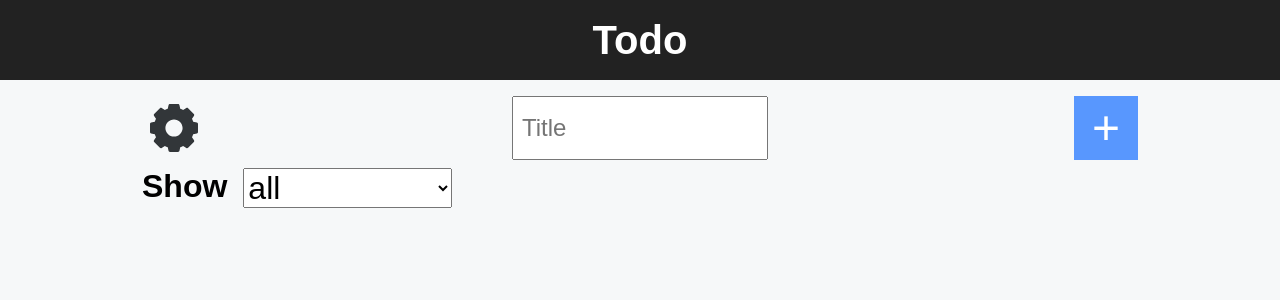
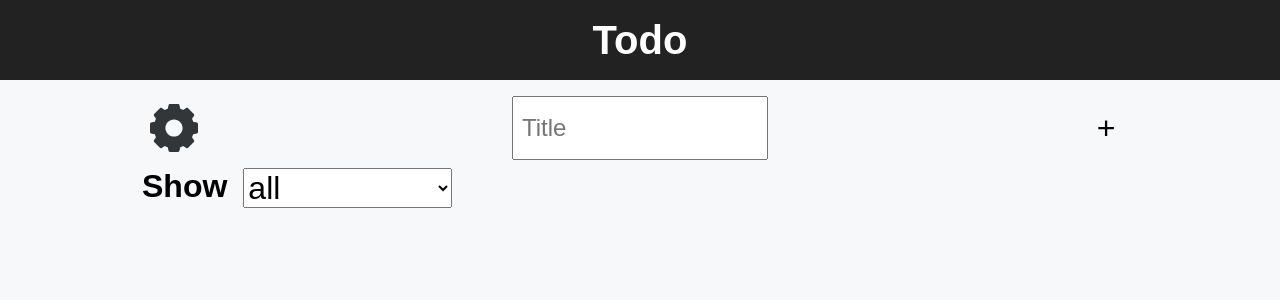
Before and after one commit to arsenyNebozhenko/react-redux-todo, a React (Create React App) app: page / in a window 1280 px wide. Shown: the top 300 px of the page. Built offline with nearby package versions, Linux system fonts and the light colour scheme.

Commit message:
added Button and colorMap

```diff
--- /dev/null
+++ b/src/components/Button.js
@@ -0,0 +1,19 @@
+import React from 'react'
+import styled from 'styled-components'
+
+import { colorMap } from '../utils'
+
+const Container = styled.button`
+  line-height: 0;
+  width: 64px;
+  height: 64px;
+  font-size: 2rem;
+  color: ${props => colorMap[props.status]};
+  border: 0;
+  background-color: transparent;
+  cursor: pointer;
+`
+
+const Button = ({ children, ...attrs }) => <Container {...attrs}>{children}</Container>
+
+export default Button
--- a/src/components/TodoAddForm.js
+++ b/src/components/TodoAddForm.js
@@ -4,6 +4,7 @@ import styled from 'styled-components'
 
 import TodoAddToggleExtendButton from './TodoAddToggleExtendButton'
 import TodoAddInput from './TodoAddInput'
+import Button from './Button'
 
 import {
   updateFormValue,
@@ -22,19 +23,6 @@ const Container = styled.form`
   justify-content: space-between;
   margin-bottom: .5rem;
 `
-
-const Button = styled.button`
-  font-size: 3rem;
-  line-height: 0;
-  width: 4rem;
-  height: 4rem;
-  flex-shrink: 0;
-  background-color: #5897FE;
-  border: 0;
-  color: #fff;
-  cursor: pointer;
-`
-
 
 const TodoAddForm = ({ title, description, importance, dateExpires, updateFormValue, updateFilterFormValue, displayItemsByImportance, isExtended, toggleExtendForm, addItem }) => {
   const handleSubmit = (e) => {
--- a/src/components/TodoItem.js
+++ b/src/components/TodoItem.js
@@ -1,5 +1,7 @@
 import React from 'react'
 import styled from 'styled-components'
+
+import Button from './Button'
 
 import {
   getFormattedDate,
@@ -20,32 +22,6 @@ const Text = styled.div`
   margin-right: .5rem;
   display: flex;
   flex-direction: column;
-`
-
-const ToggleButton = styled.button`
-  width: 3rem;
-  height: 3rem;
-  font-size: 2rem;
-  line-height: 0;
-  border: 2px solid transparent;
-  border-radius: 50%;
-  background-color: transparent;
-  color: ${props => props.status === 'completed' ? 'green' : props.status === 'failed' ? '#eb503c' : 'black'};
-  border-color: ${props => props.status === 'completed' ? 'green' : props.status === 'failed' ? '#eb503c' : 'black'};
-  margin-right: 0.5rem;
-  cursor: pointer;
-`
-
-const DeleteButton = styled.button`
-  width: 3rem;
-  height: 3rem;
-  font-size: 2rem;
-  line-height: 0;
-  border: 2px solid transparent;
-  color: #fff;
-  border-color: #eb503c;
-  background-color: #eb503c;
-  cursor: pointer;
 `
 
 const Title = styled.input`
@@ -88,7 +64,7 @@ const TodoItem = ({ todo: { id, title, description, dateAdded, dateExpires, date
 
   return (
     <Container isHidden={isHidden} status={status}>
-      <ToggleButton onClick={handleToggleButtonClick} status={status}>&#10004;</ToggleButton>
+      <Button onClick={handleToggleButtonClick} status={status}>&#10004;</Button>
       <Text>
         <Title
           status={status}
@@ -114,7 +90,7 @@ const TodoItem = ({ todo: { id, title, description, dateAdded, dateExpires, date
         {isValidDate(dateExpires) && <DateItem>Expires: {getFormattedDate(dateExpires)}</DateItem>}
         {dateCompleted && <DateItem>Completed: {getFormattedDate(dateCompleted)}</DateItem>}
       </DatesList>
-      <DeleteButton onClick={() => deleteItem(id)}>&times;</DeleteButton>
+      <Button onClick={() => deleteItem(id)}>&times;</Button>
     </Container>
   )
 }
--- a/src/utils/index.js
+++ b/src/utils/index.js
@@ -14,3 +14,8 @@ export const getFormattedDate = (myDate) => {
 export const isValidDate = (myDate) => myDate && '' + myDate !== 'Invalid Date'
 
 export const capitalize = (str) => str.split(' ').map(word => word.split('').map((char, index) => index === 0 ? char.toUpperCase() : char).join('')).join(' ')
+
+export const colorMap = {
+  'completed': 'green',
+  'failed': '#eb503c',
+}
```
